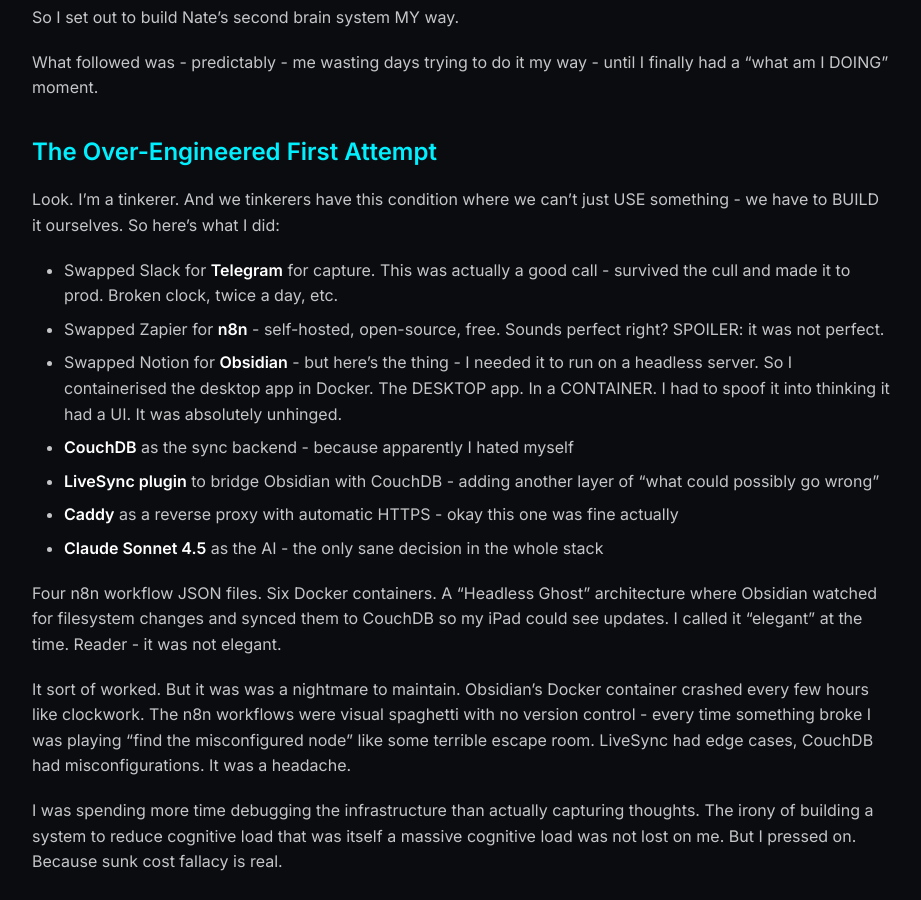
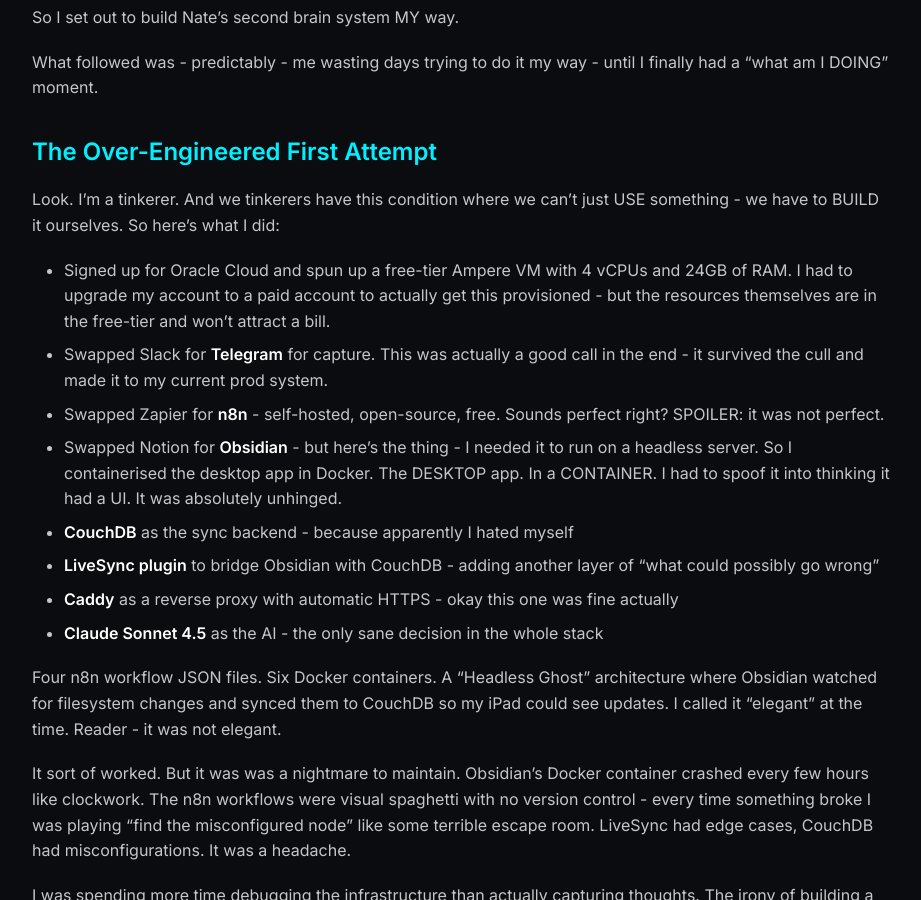
Before and after one commit to RADobson/dobson-dev-site, a Jekyll site: the page built from _posts/2026-01-16-building-ultrathink-self-hosted-second-brain.md, in a window 1280 px wide and 900 px high, scrolled down 2421 px. Shown: the whole window, without its empty margins (178-1099 px from the left). Built offline with Jekyll 4.4.1, drawn with Linux system fonts in a browser that asks for light colours.

Commit message:
Update 2026-01-16-building-ultrathink-self-hosted-second-brain.md

```diff
--- a/_posts/2026-01-16-building-ultrathink-self-hosted-second-brain.md
+++ b/_posts/2026-01-16-building-ultrathink-self-hosted-second-brain.md
@@ -55,7 +55,8 @@
 
 Look. I'm a tinkerer. And we tinkerers have this condition where we can't just USE something - we have to BUILD it ourselves. So here's what I did:
 
-- Swapped Slack for **Telegram** for capture. This was actually a good call - survived the cull and made it to prod. Broken clock, twice a day, etc.
+- Signed up for Oracle Cloud and spun up a free-tier Ampere VM with 4 vCPUs and 24GB of RAM. I had to upgrade my account to a paid account to actually get this provisioned - but the resources themselves are in the free-tier and won't attract a bill.
+- Swapped Slack for **Telegram** for capture. This was actually a good call in the end - it survived the cull and made it to my current prod system.
 - Swapped Zapier for **n8n** - self-hosted, open-source, free. Sounds perfect right? SPOILER: it was not perfect.
 - Swapped Notion for **Obsidian** - but here's the thing - I needed it to run on a headless server. So I containerised the desktop app in Docker. The DESKTOP app. In a CONTAINER. I had to spoof it into thinking it had a UI. It was absolutely unhinged.
 - **CouchDB** as the sync backend - because apparently I hated myself
```
